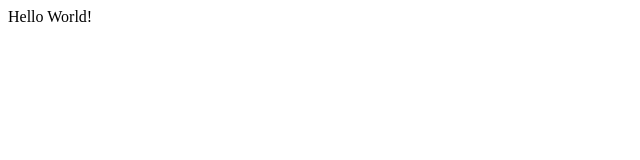
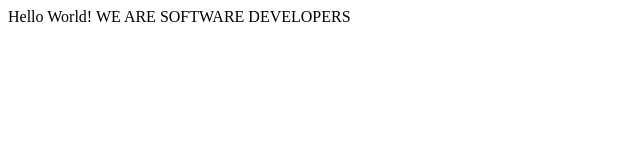
Before and after one commit to raheebwa/aheebwa_joyce, a plain HTML site: page index.html in a window 1280 px wide. Shown: the whole page, without its empty margins (0-640 px from the left). Drawn offline with Linux system fonts and the light colour scheme.

Commit message:
MDIFICATION BY JOYCE

```diff
--- a/index.html
+++ b/index.html
@@ -23,7 +23,7 @@
     -->
 
 
-    Hello World!
+    Hello World! WE ARE SOFTWARE DEVELOPERS
 
     <script  src="js/index.js"></script>
   </body>
```
